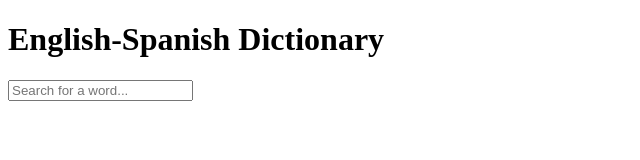
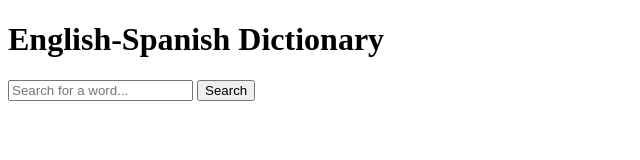
Before and after one commit to qatuno7/tur, a plain HTML site: page index.html in a window 1280 px wide. Shown: the whole page, without its empty margins (0-640 px from the left). Drawn offline with Linux system fonts and the light colour scheme.

Commit message:
Update index.html

```diff
--- a/index.html
+++ b/index.html
@@ -7,6 +7,7 @@
 <body>
   <h1>English-Spanish Dictionary</h1>
   <input type="text" id="searchInput" placeholder="Search for a word...">
+  <button id="searchButton">Search</button>
   <br><br>
   <div id="results"></div>
   <br><br>
```
